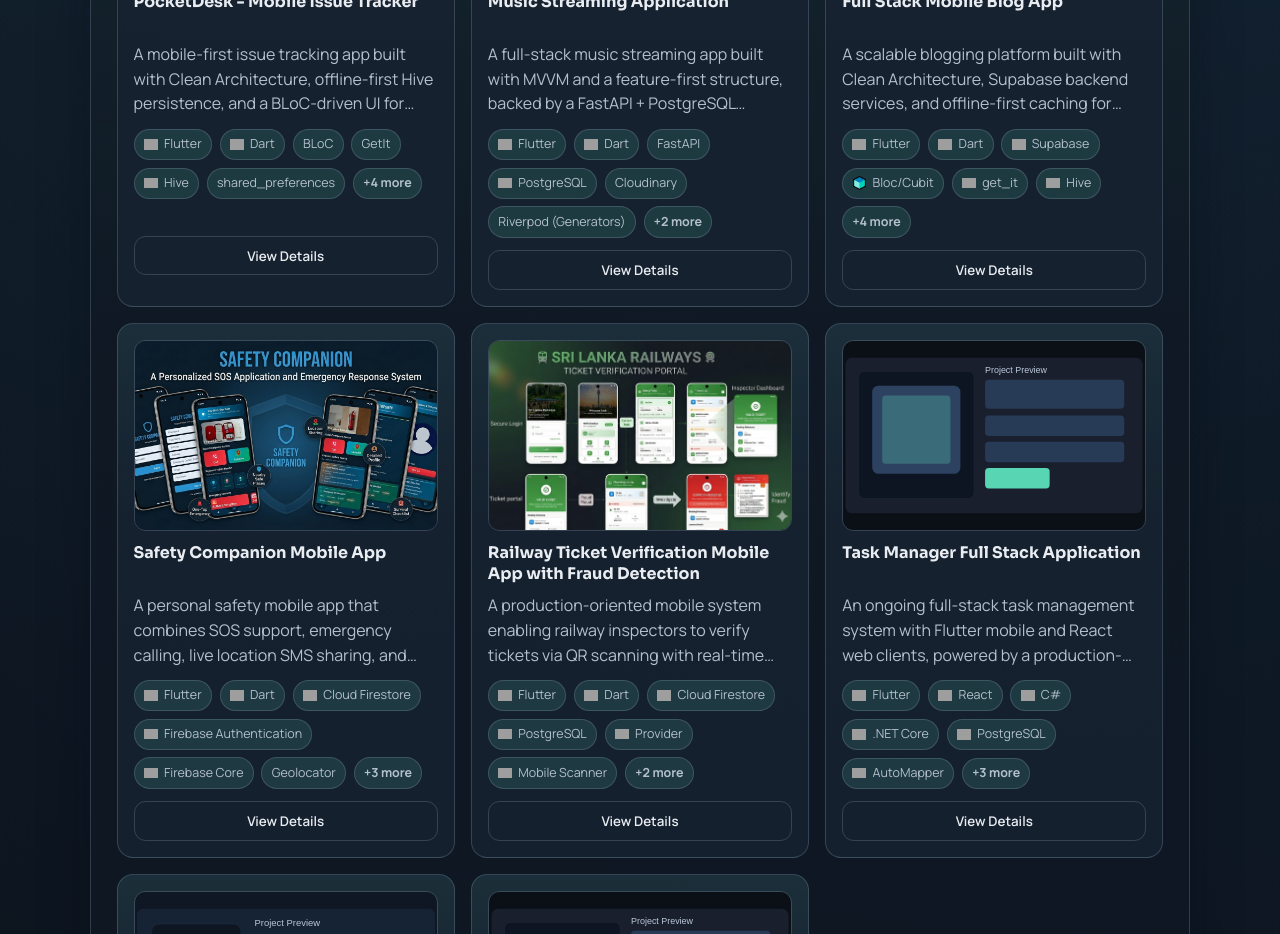
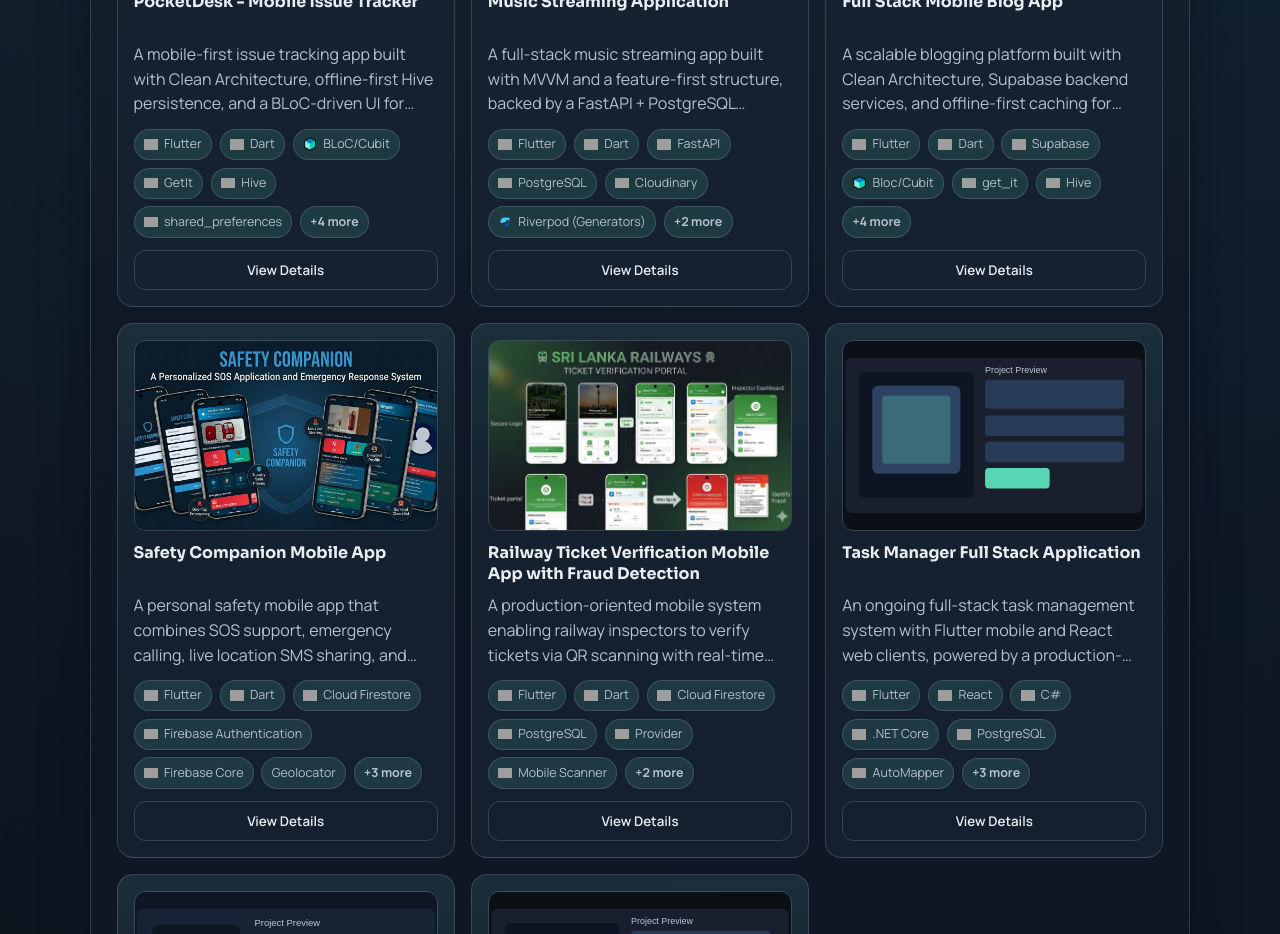
Before and after one commit to Mr-Nithil/Portfolio, a React (Vite) app: page / in a window 1280 px wide. Shown: the part 2480-3414 px from the top of the page. Built offline with nearby package versions, Linux system fonts and the light colour scheme; grey boxes are pictures that could not be loaded.

Commit message:
feat: update tech stack and add new technology icons

```diff
--- a/src/data/projects.js
+++ b/src/data/projects.js
@@ -55,7 +55,7 @@ const projectData = [
     techStack: [
       "Flutter",
       "Dart",
-      "BLoC",
+      "BLoC/Cubit",
       "GetIt",
       "Hive",
       "shared_preferences",
--- a/src/data/techIcons.js
+++ b/src/data/techIcons.js
@@ -2,9 +2,23 @@ export const techIcons = {
   Flutter:
     "https://cdn.jsdelivr.net/gh/devicons/devicon/icons/flutter/flutter-original.svg",
   Dart: "https://cdn.jsdelivr.net/gh/devicons/devicon/icons/dart/dart-original.svg",
+  FastAPI:
+    "https://cdn.jsdelivr.net/gh/devicons/devicon/icons/fastapi/fastapi-original.svg",
+  Cloudinary:
+    "https://cdn.jsdelivr.net/gh/devicons/devicon/icons/cloudinary/cloudinary-original.svg",
+  "Riverpod (Generators)": "stack-icons/riverpod.png",
+  "Bloc/Cubit": "stack-icons/bloc.png",
+  "BLoC/Cubit": "stack-icons/bloc.png",
+  GetIt: "https://img.icons8.com/color/48/workflow.png",
+  shared_preferences: "https://img.icons8.com/color/48/save.png",
+  fpdart:
+    "https://cdn.jsdelivr.net/gh/devicons/devicon/icons/dart/dart-original.svg",
+  file_picker: "https://img.icons8.com/color/48/opened-folder.png",
+  csv: "https://img.icons8.com/color/48/csv.png",
+  share_plus: "https://img.icons8.com/color/48/share.png",
+  http: "https://img.icons8.com/color/48/api.png",
   Supabase:
     "https://cdn.jsdelivr.net/gh/devicons/devicon/icons/supabase/supabase-original.svg",
-  "Bloc/Cubit": "stack-icons/bloc.png",
   FPdart:
     "https://cdn.jsdelivr.net/gh/devicons/devicon/icons/dart/dart-original.svg",
   get_it: "https://img.icons8.com/color/48/workflow.png",
```
